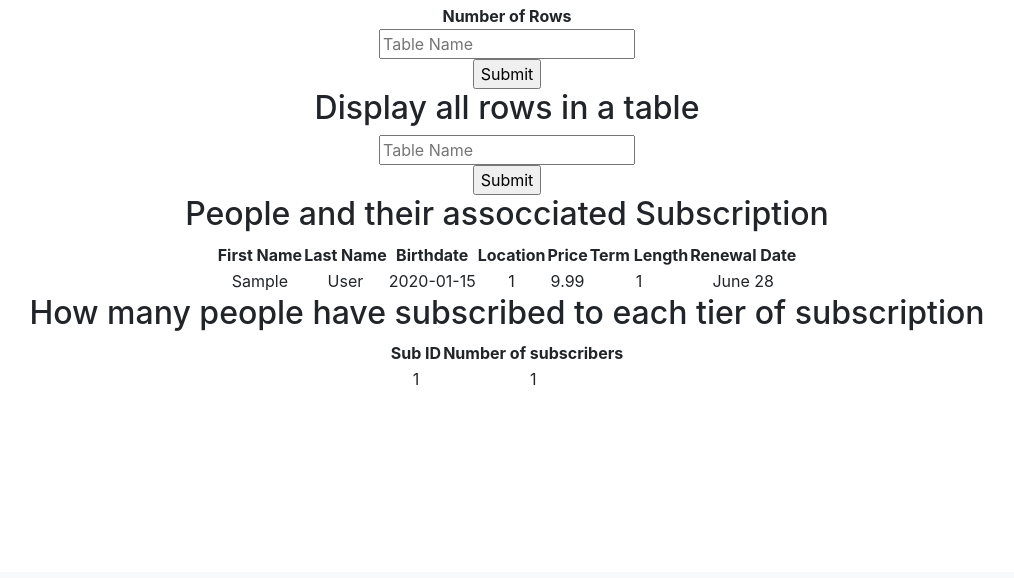
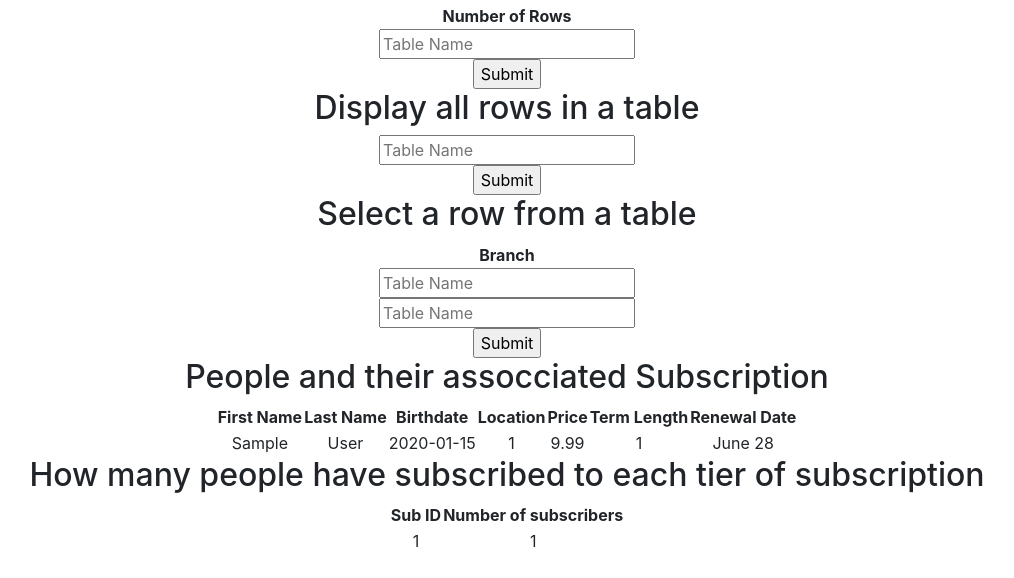
Before and after one commit to adpops/Milestone4, a Flask app: page /stats in a window 1280 px wide. Shown: the part 228-806 px from the top of the page, without its empty margins (133-1147 px from the left). Before the commit the page ends 613 px from the top, so only its background shows below. Run offline with Flask 2, Linux system fonts and the light colour scheme; data comes from the database, SQL or seed files in the repository; tables that the repository leaves empty hold one stand-in row (values such as "Sample post"); lists and menus that the app fills with data are empty; some libraries are stand-ins or nearby versions.

Commit message:
projection query done

```diff
--- a/app.py
+++ b/app.py
@@ -413,6 +413,7 @@ def stats():
     count = None
     colNames = None
     table = None
+    cols = None
 
     # Division Query
     query = """
@@ -479,7 +480,18 @@ def stats():
             cur.execute(query.format(tableName))
             colNames = cur.fetchall()
             cur.close()
-        return render_template('stats.html', post=posts, count=count, colNames=colNames, table=table, people=people, subs=subs)
+
+        # Projection Query
+        if('column_name' in request.form and 'tableName' in request.form):
+            tableName = request.form['tableName']
+            colName = request.form['column_name']
+            query = "SELECT " + colName + " FROM {};"
+            cur = mysql.connection.cursor()
+            cur.execute(query.format(tableName))
+            cols = cur.fetchall()
+            cur.close()
+
+        return render_template('stats.html', post=posts, count=count, colNames=colNames, table=table, cols=cols, people=people, subs=subs)
 
     return render_template('stats.html', post=posts, people=people, subs=subs)
 
--- a/templates/stats.html
+++ b/templates/stats.html
@@ -33,13 +33,13 @@
     <h2>Display all rows in a table</h2>
     <table>
         <tr>
-            {% if colNames is defined %}
+            {% if colNames != None %}
                 {% for col in colNames %}
                     <th>{{col[0]}}</th>
                 {% endfor %}
             {% endif %}
         </tr>
-        {% if table is defined %}
+        {% if table != None %}
             {% for row in table %}
                 <tr>
                 {% for col in row %}
@@ -52,6 +52,24 @@
     <div class="form">
         <form action="/stats" method="POST">
             <input type="text" name="table" placeholder="Table Name" id="content"><br>
+            <input type="submit" value="Submit">
+        </form>
+    </div>
+    <h2>Select a row from a table</h2>
+    <table>
+        <tr>
+            <th>Branch </th>
+        </tr>
+        {% if cols != None %}
+            {% for col in cols %}
+                <tr><td>{{col[0]}}</td></tr>
+            {% endfor %}
+        {% endif %}
+    </table>
+    <div class="form">
+        <form action="/stats" method="POST">
+            <input type="text" name="tableName" placeholder="Table Name" id="content"><br>
+            <input type="text" name="column_name" placeholder="Table Name" id="content"><br>
             <input type="submit" value="Submit">
         </form>
     </div>
```
